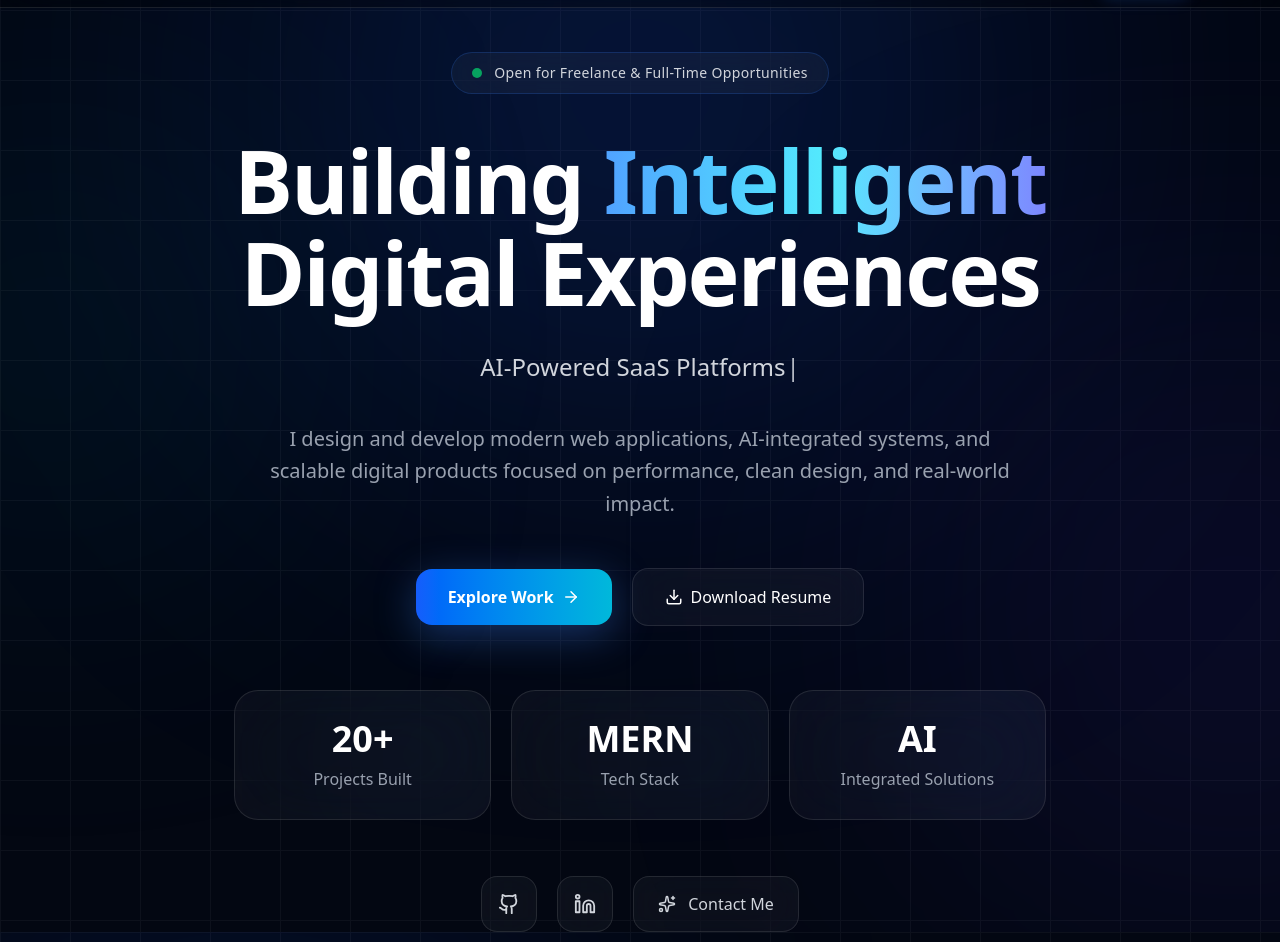
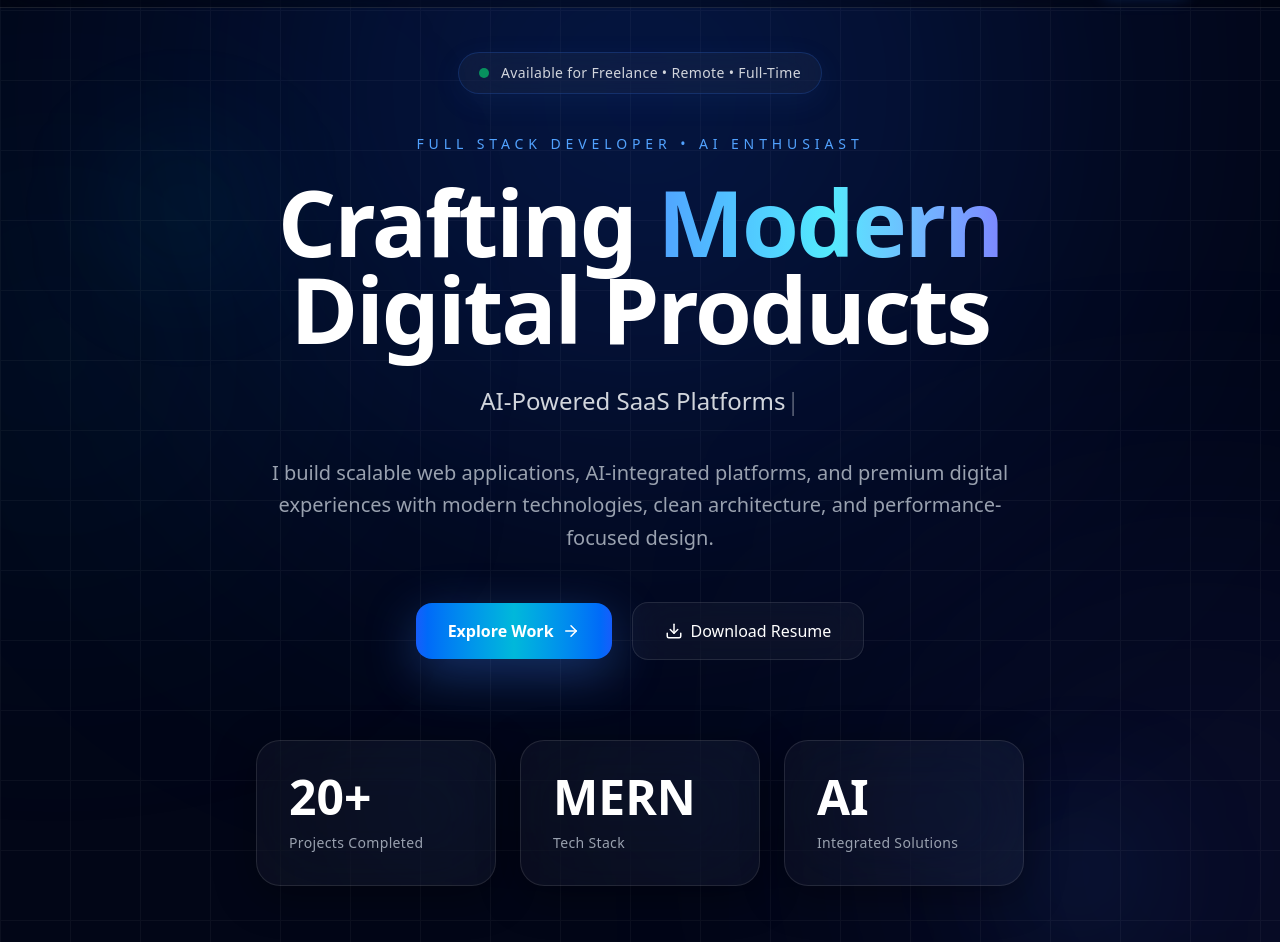
Before and after one commit to Anshcodeify45/NeuroStack, a React app in the folder frontend/: page / in a window 1280 px wide. Shown: the part 60-1002 px from the top of the page. Built offline with nearby package versions, Linux system fonts and the light colour scheme; the HTML template or start-up script is replaced by a standard one.

Commit message:
updated hero

```diff
--- a/frontend/src/component/Hero.jsx
+++ b/frontend/src/component/Hero.jsx
@@ -6,6 +6,7 @@ import {
   Linkedin,
   Download,
   Sparkles,
+  MousePointer2,
 } from "lucide-react";
 
 export default function Hero() {
@@ -16,7 +17,7 @@ export default function Hero() {
         relative
         min-h-screen
         overflow-hidden
-        bg-[#030712]
+        bg-[#020617]
         flex
         items-center
         justify-center
@@ -39,15 +40,15 @@ export default function Hero() {
         "
       />
 
-      {/* TOP GLOW */}
+      {/* MAIN GLOW */}
       <div
         className="
           absolute
-          top-[-200px]
+          top-[-250px]
           left-1/2
           -translate-x-1/2
-          w-[700px]
-          h-[700px]
+          w-[800px]
+          h-[800px]
           rounded-full
           bg-blue-600/20
           blur-[180px]
@@ -58,10 +59,10 @@ export default function Hero() {
       <div
         className="
           absolute
-          left-[-150px]
+          left-[-120px]
           top-[20%]
-          w-[400px]
-          h-[400px]
+          w-[350px]
+          h-[350px]
           rounded-full
           bg-cyan-500/10
           blur-[150px]
@@ -72,13 +73,61 @@ export default function Hero() {
       <div
         className="
           absolute
-          right-[-180px]
-          bottom-[10%]
-          w-[450px]
-          h-[450px]
+          right-[-120px]
+          bottom-[5%]
+          w-[400px]
+          h-[400px]
           rounded-full
-          bg-indigo-600/20
+          bg-indigo-500/20
           blur-[180px]
+        "
+      />
+
+      {/* ================================================= */}
+      {/* FLOATING BLURS */}
+      {/* ================================================= */}
+
+      <motion.div
+        animate={{
+          y: [0, -20, 0],
+        }}
+        transition={{
+          duration: 7,
+          repeat: Infinity,
+        }}
+        className="
+          absolute
+          top-[18%]
+          left-[10%]
+          hidden
+          lg:block
+          w-28
+          h-28
+          rounded-full
+          bg-cyan-400/10
+          blur-3xl
+        "
+      />
+
+      <motion.div
+        animate={{
+          y: [0, 20, 0],
+        }}
+        transition={{
+          duration: 8,
+          repeat: Infinity,
+        }}
+        className="
+          absolute
+          bottom-[15%]
+          right-[10%]
+          hidden
+          lg:block
+          w-36
+          h-36
+          rounded-full
+          bg-blue-500/10
+          blur-3xl
         "
       />
 
@@ -86,9 +135,9 @@ export default function Hero() {
       {/* CONTENT */}
       {/* ================================================= */}
 
-      <div className="relative z-10 max-w-6xl mx-auto text-center">
+      <div className="relative z-10 max-w-7xl mx-auto">
 
-        {/* BADGE */}
+        {/* TOP BADGE */}
         <motion.div
           initial={{
             opacity: 0,
@@ -99,8 +148,11 @@ export default function Hero() {
             y: 0,
           }}
           transition={{
-            duration: 0.7,
+            duration: 0.8,
           }}
+          className="flex justify-center"
+        >
+          <div
             className="
               inline-flex
               items-center
@@ -112,9 +164,10 @@ export default function Hero() {
               border-blue-500/20
               bg-white/[0.04]
               backdrop-blur-xl
+              shadow-[0_8px_30px_rgba(59,130,246,0.08)]
             "
           >
-          <div
+            <span
               className="
                 w-2.5
                 h-2.5
@@ -131,36 +184,55 @@ export default function Hero() {
                 tracking-wide
               "
             >
-            Open for Freelance & Full-Time Opportunities
+              Available for Freelance • Remote • Full-Time
             </span>
+          </div>
         </motion.div>
 
-        {/* HEADING */}
-        <motion.h1
+        {/* HERO TEXT */}
+        <motion.div
           initial={{
             opacity: 0,
-            y: 30,
+            y: 40,
           }}
           animate={{
             opacity: 1,
             y: 0,
           }}
           transition={{
-            duration: 0.9,
+            duration: 1,
           }}
+          className="text-center"
+        >
+          {/* SMALL TITLE */}
+          <p
             className="
               mt-10
+              text-sm
+              uppercase
+              tracking-[0.35em]
+              text-blue-400
+              font-medium
+            "
+          >
+            Full Stack Developer • AI Enthusiast
+          </p>
+
+          {/* MAIN HEADING */}
+          <h1
+            className="
+              mt-6
               text-5xl
               sm:text-6xl
               md:text-7xl
-            lg:text-[88px]
+              lg:text-[92px]
               font-black
-            leading-[1.05]
+              leading-[0.95]
               tracking-tight
               text-white
             "
           >
-          Building{" "}
+            Crafting{" "}
 
             <span
               className="
@@ -172,26 +244,16 @@ export default function Hero() {
                 text-transparent
               "
             >
-            Intelligent
+              Modern
             </span>
 
             <br />
 
-          Digital Experiences
-        </motion.h1>
+            Digital Products
+          </h1>
 
           {/* TYPEWRITER */}
-        <motion.div
-          initial={{
-            opacity: 0,
-          }}
-          animate={{
-            opacity: 1,
-          }}
-          transition={{
-            delay: 0.5,
-            duration: 1,
-          }}
+          <div
             className="
               mt-8
               h-[40px]
@@ -207,31 +269,19 @@ export default function Hero() {
                   "Full Stack MERN Applications",
                   "AI-Powered SaaS Platforms",
                   "Modern UI/UX Experiences",
-                "Analytics Dashboards & Automation",
-                "Scalable Web Solutions",
+                  "Analytics Dashboards",
+                  "Automation & Smart Systems",
                 ],
                 autoStart: true,
                 loop: true,
-              delay: 40,
+                delay: 45,
                 deleteSpeed: 25,
               }}
             />
-        </motion.div>
+          </div>
 
           {/* DESCRIPTION */}
-        <motion.p
-          initial={{
-            opacity: 0,
-            y: 20,
-          }}
-          animate={{
-            opacity: 1,
-            y: 0,
-          }}
-          transition={{
-            delay: 0.4,
-            duration: 0.8,
-          }}
+          <p
             className="
               mt-8
               max-w-3xl
@@ -242,24 +292,28 @@ export default function Hero() {
               leading-relaxed
             "
           >
-          I design and develop modern web applications,
-          AI-integrated systems, and scalable digital
-          products focused on performance, clean design,
-          and real-world impact.
-        </motion.p>
+            I build scalable web applications, AI-integrated
+            platforms, and premium digital experiences with
+            modern technologies, clean architecture, and
+            performance-focused design.
+          </p>
+        </motion.div>
 
-        {/* CTA BUTTONS */}
+        {/* ================================================= */}
+        {/* CTA */}
+        {/* ================================================= */}
+
         <motion.div
           initial={{
             opacity: 0,
-            y: 20,
+            y: 30,
           }}
           animate={{
             opacity: 1,
             y: 0,
           }}
           transition={{
-            delay: 0.7,
+            delay: 0.5,
             duration: 0.8,
           }}
           className="
@@ -267,12 +321,12 @@ export default function Hero() {
             flex
             flex-col
             sm:flex-row
+            justify-center
             items-center
-            justify-center
             gap-5
           "
         >
-          {/* PRIMARY BUTTON */}
+          {/* PRIMARY */}
           <a
             href="#projects"
             className="
@@ -284,10 +338,11 @@ export default function Hero() {
               rounded-2xl
               bg-gradient-to-r
               from-blue-600
-              to-cyan-500
+              via-cyan-500
+              to-blue-600
               text-white
               font-semibold
-              shadow-[0_10px_40px_rgba(59,130,246,0.35)]
+              shadow-[0_15px_50px_rgba(59,130,246,0.35)]
               transition-all
               duration-300
               hover:scale-105
@@ -320,17 +375,18 @@ export default function Hero() {
                 inset-0
                 opacity-0
                 group-hover:opacity-100
-                transition-opacity
+                bg-white/10
+                transition-all
                 duration-300
-                bg-white/10
               "
             />
           </a>
 
-          {/* SECONDARY BUTTON */}
+          {/* RESUME */}
           <a
-            href="/resume.pdf"
-            download="ANISH_PATNAIK_RESUME.pdf"
+            href="/Anish_Patnaik.pdf"
+            target="_blank"
+            rel="noopener noreferrer"
             className="
               group
               px-8
@@ -343,6 +399,7 @@ export default function Hero() {
               text-white
               font-medium
               hover:bg-white/[0.08]
+              hover:border-blue-500/30
               transition-all
               duration-300
             "
@@ -361,34 +418,37 @@ export default function Hero() {
           </a>
         </motion.div>
 
+        {/* ================================================= */}
         {/* STATS */}
+        {/* ================================================= */}
+
         <motion.div
           initial={{
             opacity: 0,
-            y: 20,
+            y: 30,
           }}
           animate={{
             opacity: 1,
             y: 0,
           }}
           transition={{
-            delay: 0.9,
+            delay: 0.8,
             duration: 0.8,
           }}
           className="
-            mt-16
+            mt-20
             grid
             grid-cols-1
             sm:grid-cols-3
-            gap-5
-            max-w-4xl
+            gap-6
+            max-w-5xl
             mx-auto
           "
         >
           {[
             {
               value: "20+",
-              label: "Projects Built",
+              label: "Projects Completed",
             },
 
             {
@@ -401,8 +461,11 @@ export default function Hero() {
               label: "Integrated Solutions",
             },
           ].map((item, index) => (
-            <div
+            <motion.div
               key={index}
+              whileHover={{
+                y: -6,
+              }}
               className="
                 relative
                 overflow-hidden
@@ -411,7 +474,8 @@ export default function Hero() {
                 border-white/10
                 bg-white/[0.04]
                 backdrop-blur-2xl
-                p-7
+                p-8
+                shadow-[0_10px_40px_rgba(0,0,0,0.35)]
               "
             >
               {/* GLOW */}
@@ -431,8 +495,8 @@ export default function Hero() {
               <div className="relative z-10">
                 <h3
                   className="
-                    text-4xl
-                    font-bold
+                    text-5xl
+                    font-black
                     text-white
                   "
                 >
@@ -441,18 +505,23 @@ export default function Hero() {
 
                 <p
                   className="
-                    mt-2
+                    mt-3
                     text-gray-400
+                    text-sm
+                    tracking-wide
                   "
                 >
                   {item.label}
                 </p>
               </div>
-            </div>
+            </motion.div>
           ))}
         </motion.div>
 
-        {/* SOCIAL LINKS */}
+        {/* ================================================= */}
+        {/* SOCIALS */}
+        {/* ================================================= */}
+
         <motion.div
           initial={{
             opacity: 0,
@@ -461,12 +530,13 @@ export default function Hero() {
             opacity: 1,
           }}
           transition={{
-            delay: 1.1,
+            delay: 1,
             duration: 1,
           }}
           className="
             mt-14
             flex
+            flex-wrap
             items-center
             justify-center
             gap-5
@@ -526,9 +596,9 @@ export default function Hero() {
             <Linkedin size={22} />
           </a>
 
-          {/* EMAIL */}
+          {/* CONTACT */}
           <a
-            href="mailto:anishpatnaik45@gmail.com"
+            href="#contact"
             className="
               px-6
               h-14
@@ -552,6 +622,41 @@ export default function Hero() {
             Contact Me
           </a>
         </motion.div>
+
+        {/* ================================================= */}
+        {/* SCROLL INDICATOR */}
+        {/* ================================================= */}
+
+        <motion.div
+          animate={{
+            y: [0, 10, 0],
+          }}
+          transition={{
+            duration: 2,
+            repeat: Infinity,
+          }}
+          className="
+            mt-20
+            flex
+            flex-col
+            items-center
+            justify-center
+            text-gray-500
+          "
+        >
+          <MousePointer2 size={18} />
+
+          <p
+            className="
+              mt-2
+              text-xs
+              tracking-[0.25em]
+              uppercase
+            "
+          >
+            Scroll Down
+          </p>
+        </motion.div>
       </div>
     </section>
   );
```
Lines whose indentation alone changed are shown as unchanged.
